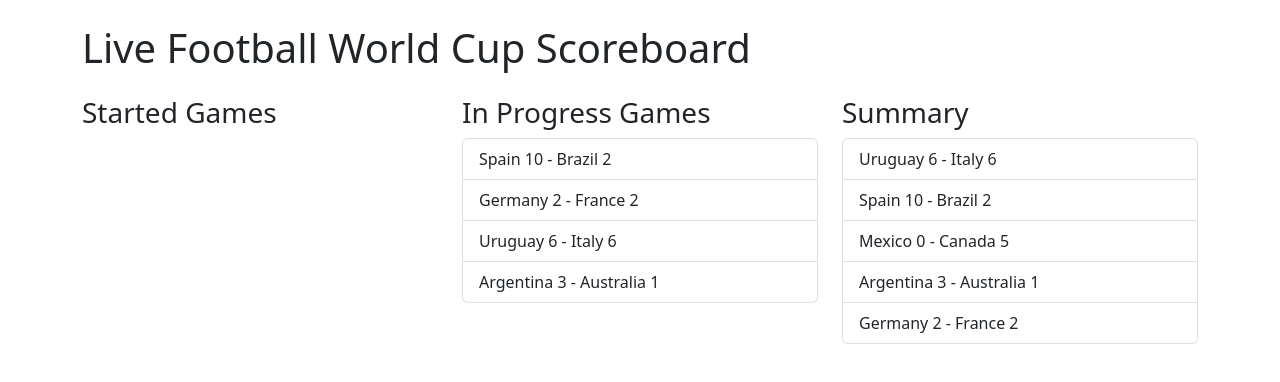
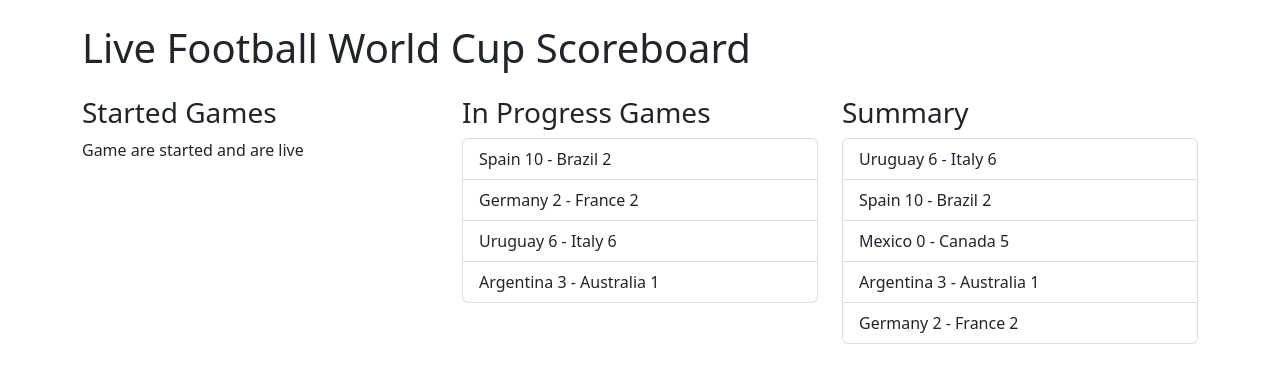
Before and after one commit to onkar915/Football-Score-Board, a React (Create React App) app in the folder live-football-scoreboard/: page / in a window 1280 px wide. Shown: the top 382 px of the page. Built offline with nearby package versions, Linux system fonts and the light colour scheme.

Commit message:
user message
user message update for game started

```diff
--- a/live-football-scoreboard/src/components/App.tsx
+++ b/live-football-scoreboard/src/components/App.tsx
@@ -61,6 +61,7 @@ const inProgressGames = scoreboard.games.filter(
       <Row>
       <Col xs={12} md={4}>
   <h3>Started Games</h3>
+  {startedGames.length > 0 ? (
     <ListGroup>
       {startedGames.map((game, index) => (
         <ListGroup.Item key={index}>
@@ -68,7 +69,11 @@ const inProgressGames = scoreboard.games.filter(
         </ListGroup.Item>
       ))}
     </ListGroup>
+  ) : (
+    <p>Game are started and are live</p>
+  )}
 </Col>
+
         <Col xs={12} md={4}>
   <h3>In Progress Games</h3>
   {inProgressGames.length > 0 ? (
```
Lines whose indentation alone changed are shown as unchanged.
